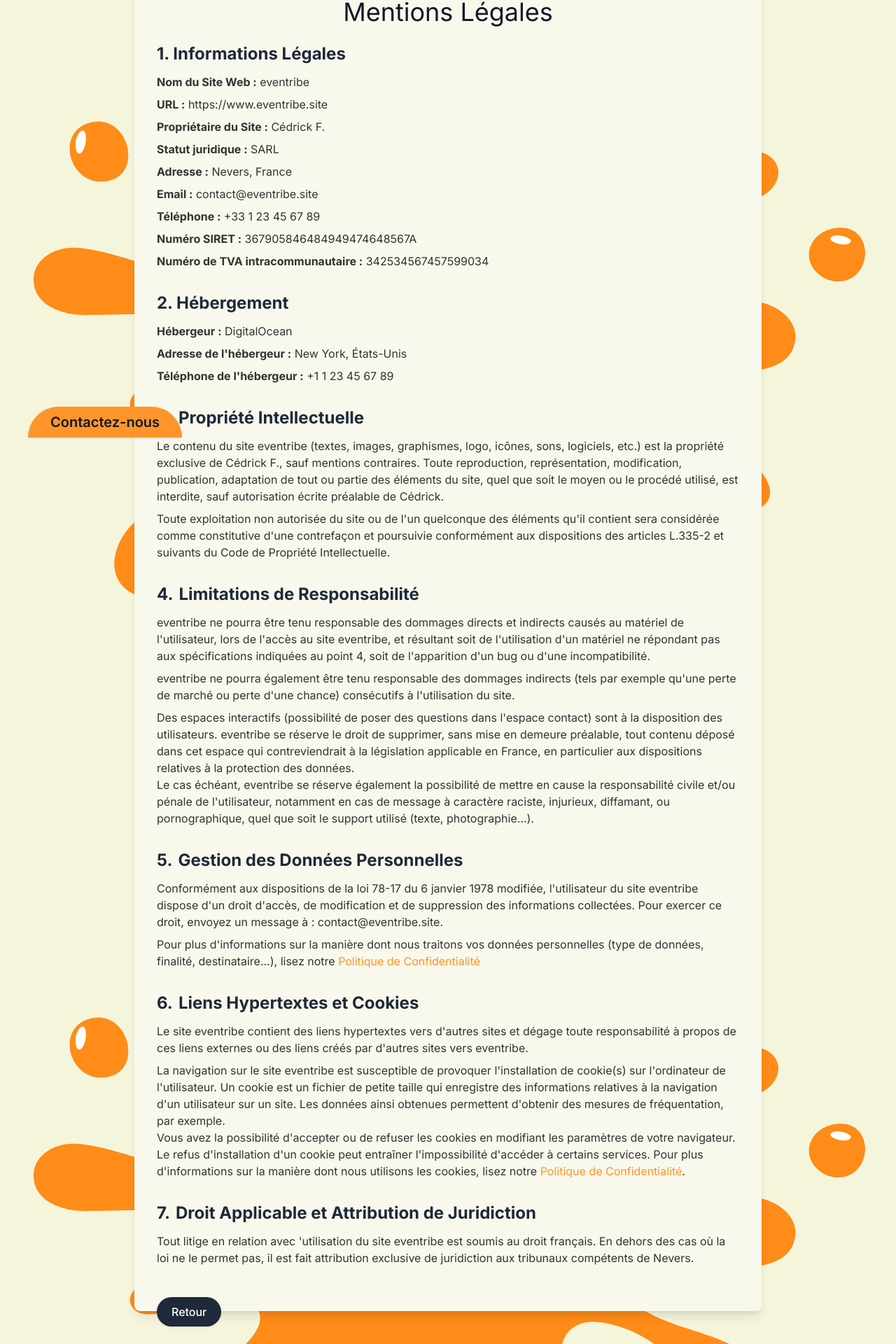
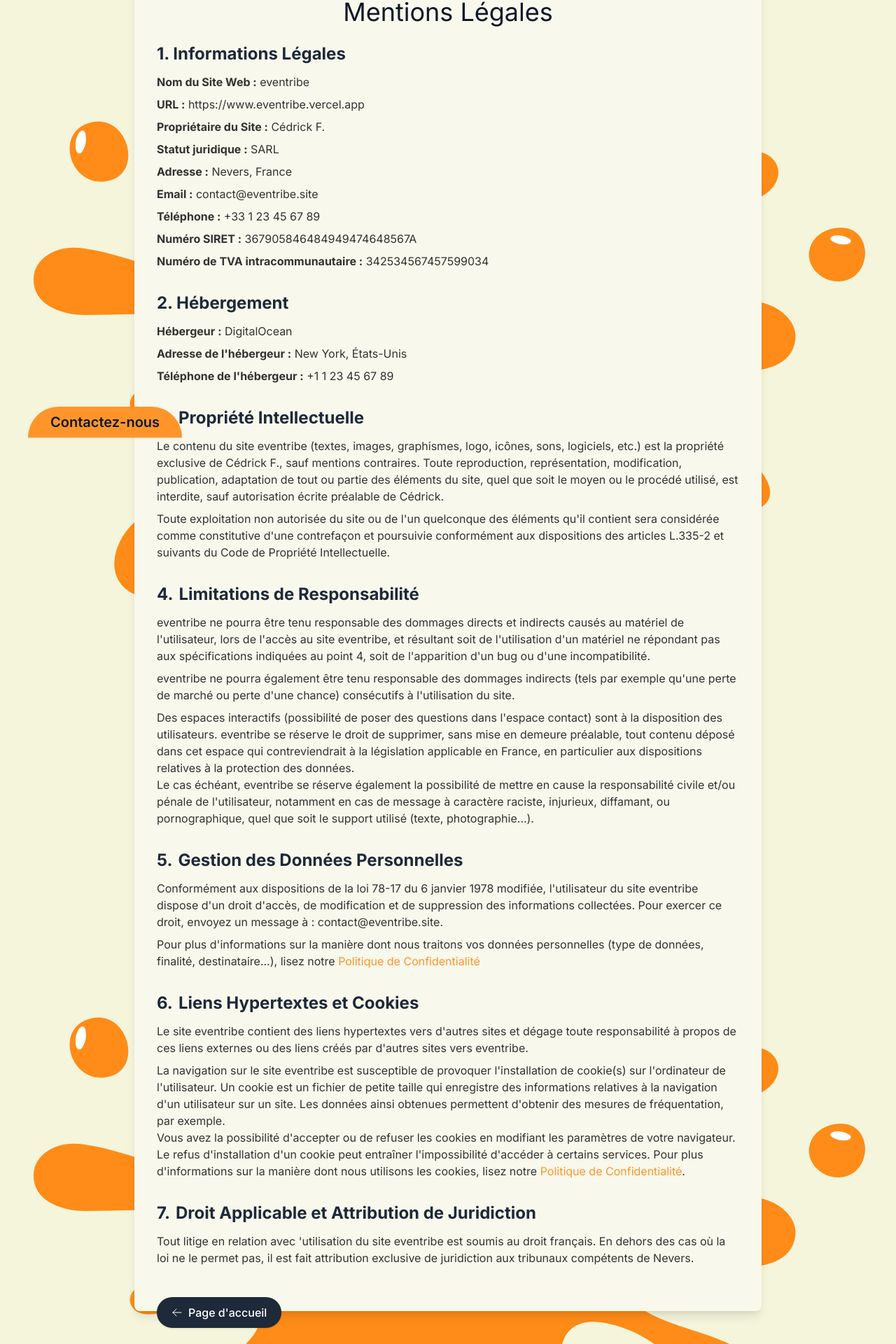
Before and after one commit to Only-tech/eventribe-nextjs, a Next.js app: page /legal-mentions in a window 1280 px wide. Shown: the part 175-2095 px from the top of the page at 70% size. Built offline with nearby package versions, Linux system fonts and the light colour scheme; no server answers.

Commit message:
up-legal-mentions

```diff
--- a/src/app/(main)/legal-mentions/page.tsx
+++ b/src/app/(main)/legal-mentions/page.tsx
@@ -1,3 +1,4 @@
+import { ArrowUpIcon } from '@heroicons/react/24/outline';
 import Link from 'next/link';
 
 export const metadata = {
@@ -22,7 +23,7 @@
             <span className="section-number">1.</span> <span className="section-text">Informations Légales</span>
           </h2>
           <p className="mb-2"><strong>Nom du Site Web :</strong> eventribe</p>
-          <p className="mb-2"><strong>URL :</strong> https://www.eventribe.site</p>
+          <p className="mb-2"><strong>URL :</strong> https://www.eventribe.vercel.app</p>
           <p className="mb-2"><strong>Propriétaire du Site :</strong> Cédrick F.</p>
           <p className="mb-2"><strong>Statut juridique :</strong> SARL</p>
           <p className="mb-2"><strong>Adresse :</strong> Nevers, France</p>
@@ -86,8 +87,9 @@
           </h2>
           <p>Tout litige en relation avec &apos;utilisation du site eventribe est soumis au droit français. En dehors des cas où la loi ne le permet pas, il est fait attribution exclusive de juridiction aux tribunaux compétents de Nevers.</p>
         </div>
-        <Link href="/events" className="absolute mt-3 px-5 py-2 rounded-full text-base text-[#FFF] hover:text-[#ff952aff] font-medium transition-colors group border-[0.5px] border-transparent shadow-sm shadow-[hsl(var(--always-black)/5.1%)] bg-gray-800 hover:bg-[#FFF] hover:border-[#ff952aff] cursor-pointer duration-300 ease-in-out block text-center max-w-xs mx-auto">
-            Retour
+        <Link href="/events" className="absolute  h-11 inline-flex items-center justify-center mt-3 px-5 py-2 rounded-full text-base text-[#FFF] hover:text-[#ff952aff] font-medium transition-colors group border-[0.5px] border-transparent shadow-sm shadow-[hsl(var(--always-black)/5.1%)] bg-gray-800 hover:bg-[#FFF] hover:border-[#ff952aff] cursor-pointer duration-300 ease-in-out">
+          <ArrowUpIcon className="inline-block w-4 h-4 mr-2 rotate-270 group-hover:animate-bounce" />
+          <span>Page d&apos;accueil</span>
         </Link>
       </section>
 
@@ -176,8 +178,9 @@
           </ul>
           <p>Pour exercer ces droits, veuillez nous contacter à contact@eventribe.site.</p>
         </div>
-        <Link href="/events" className="absolute mt-15 px-5 py-2 rounded-full text-base text-[#FFF] hover:text-[#ff952aff] font-medium transition-colors group border-[0.5px] border-transparent shadow-sm shadow-[hsl(var(--always-black)/5.1%)] bg-gray-800 hover:bg-[#FFF] hover:border-[#ff952aff] cursor-pointer duration-300 ease-in-out block text-center max-w-xs mx-auto">
-            Retour
+        <Link href="/events" className="absolute  h-11 inline-flex items-center justify-center mt-15 px-5 py-2 rounded-full text-base text-[#FFF] hover:text-[#ff952aff] font-medium transition-colors group border-[0.5px] border-transparent shadow-sm shadow-[hsl(var(--always-black)/5.1%)] bg-gray-800 hover:bg-[#FFF] hover:border-[#ff952aff] cursor-pointer duration-300 ease-in-out">
+          <ArrowUpIcon className="inline-block w-4 h-4 mr-2 rotate-270 group-hover:animate-bounce" />
+          <span>Page d&apos;accueil</span>
         </Link>
       </section>
     </>
```
